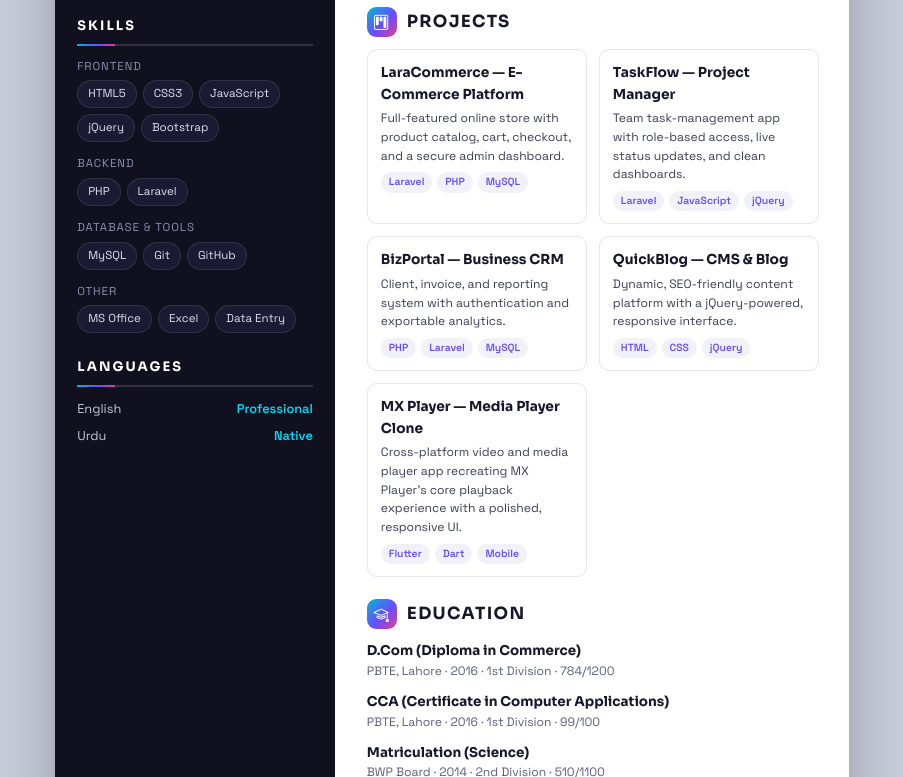
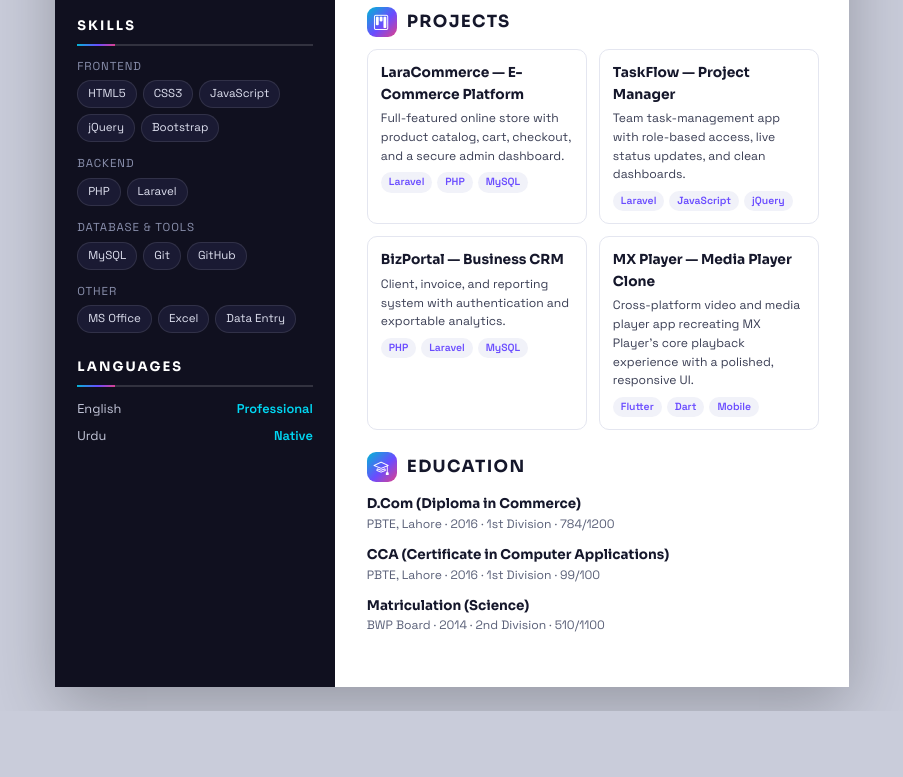
Before and after one commit to abdullahcodexdev/Abdullah-Portfolio, a plain HTML site: page cv.html in a window 1280 px wide. Shown: the part 617-1394 px from the top of the page, without its empty margins (188-1091 px from the left). After the commit the page ends 1328 px from the top, so only its background shows below. Drawn offline with nearby package versions, Linux system fonts and the light colour scheme.

Commit message:
CV: replace QuickBlog with MX Player clone (keep 4 projects)
Co-Authored-By: Claude Opus 4.7 (1M context) <noreply@anthropic.com>

```diff
--- a/cv.html
+++ b/cv.html
@@ -187,11 +187,6 @@
             <div class="ptags"><span>PHP</span><span>Laravel</span><span>MySQL</span></div>
           </div>
           <div class="proj">
-            <h4>QuickBlog — CMS &amp; Blog</h4>
-            <p>Dynamic, SEO-friendly content platform with a jQuery-powered, responsive interface.</p>
-            <div class="ptags"><span>HTML</span><span>CSS</span><span>jQuery</span></div>
-          </div>
-          <div class="proj">
             <h4>MX Player — Media Player Clone</h4>
             <p>Cross-platform video and media player app recreating MX Player's core playback experience with a polished, responsive UI.</p>
             <div class="ptags"><span>Flutter</span><span>Dart</span><span>Mobile</span></div>
```
